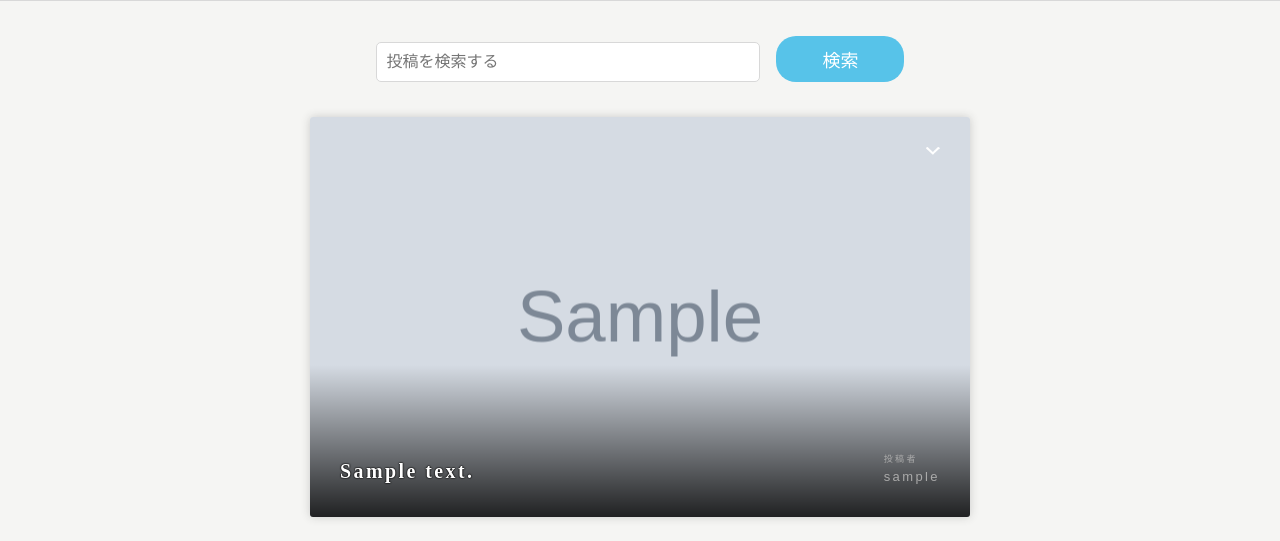
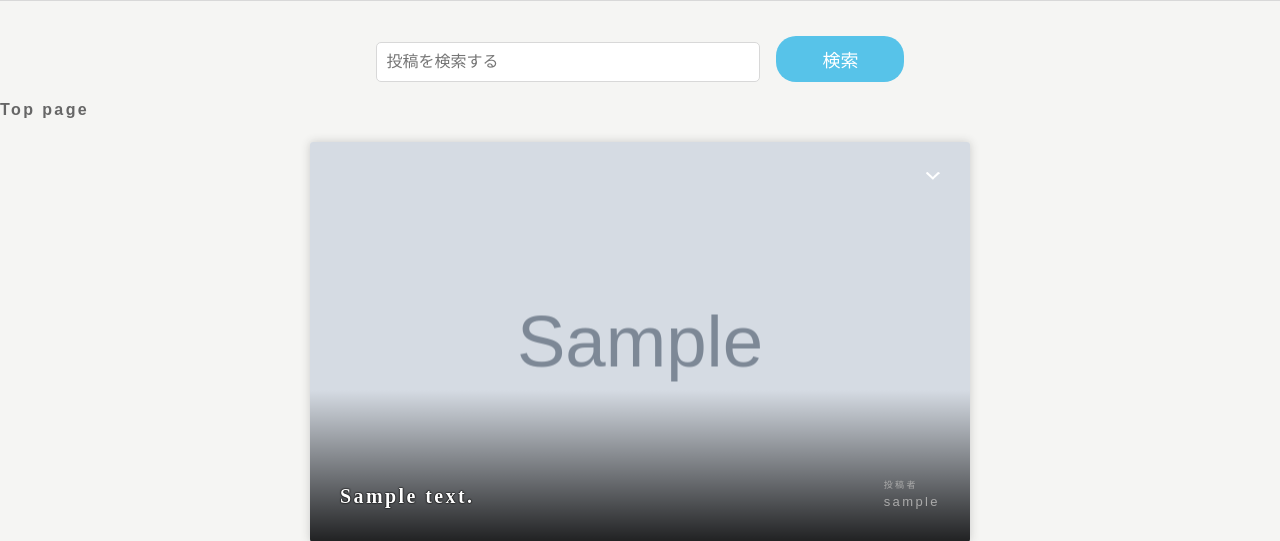
Before and after one commit to tiredreinan/pictweet, a Django app: page / in a window 1280 px wide. Shown: the part 61-602 px from the top of the page. Run offline with Django 4.2, Linux system fonts and the light colour scheme; tables that the repository leaves empty hold one stand-in row (values such as "Sample post"); grey boxes marked "Sample" are stand-in pictures.

Commit message:
トップページに見出しを追加

```diff
--- a/templates/tweets/index.html
+++ b/templates/tweets/index.html
@@ -7,6 +7,7 @@
   <input type="submit" class="search-btn" value="検索">
 </form>
 
+<h1>Top page</h1>
 <div class="contents row">
   {% include "tweets/_tweet_list.html" %}
 </div>
```
